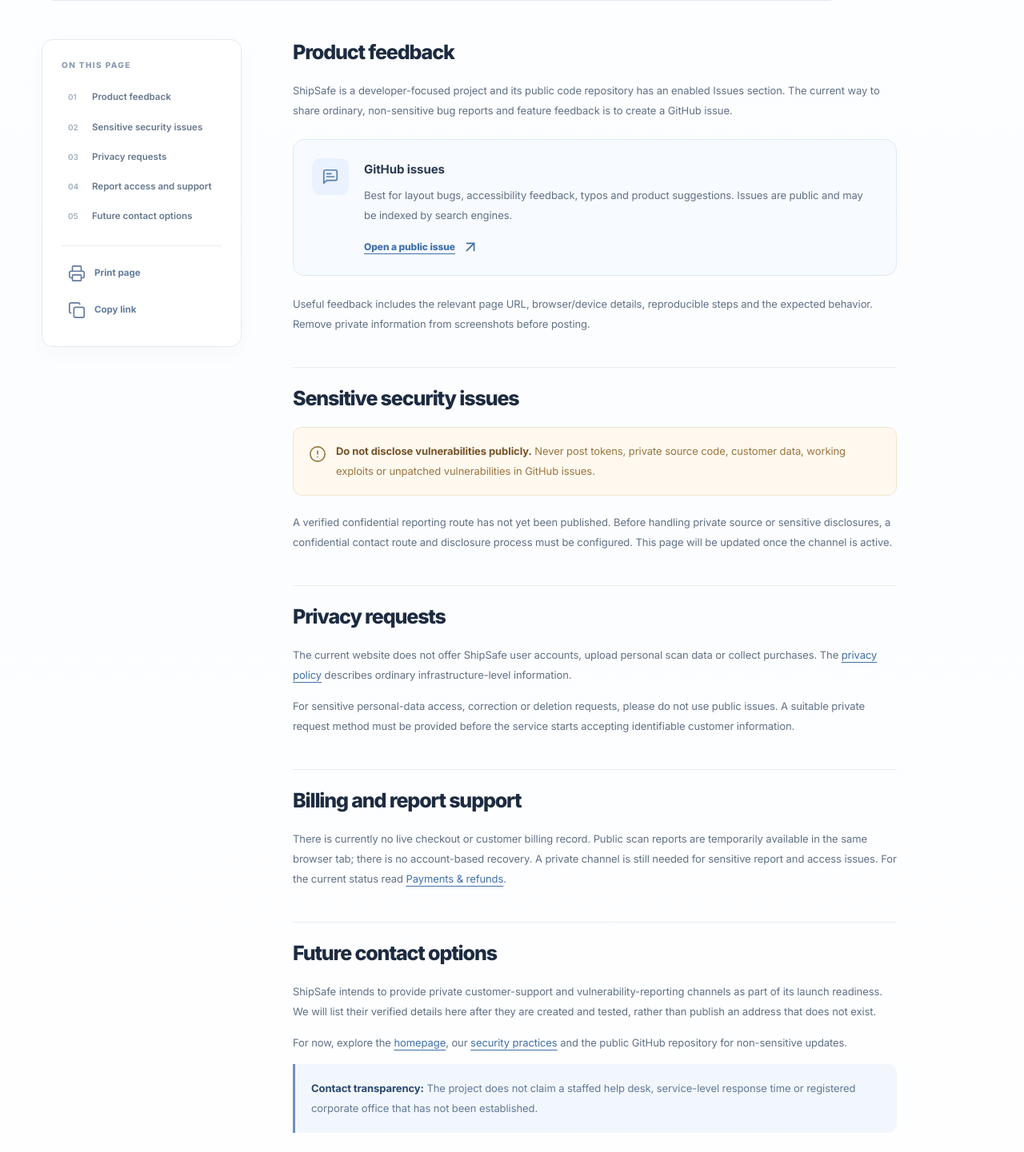
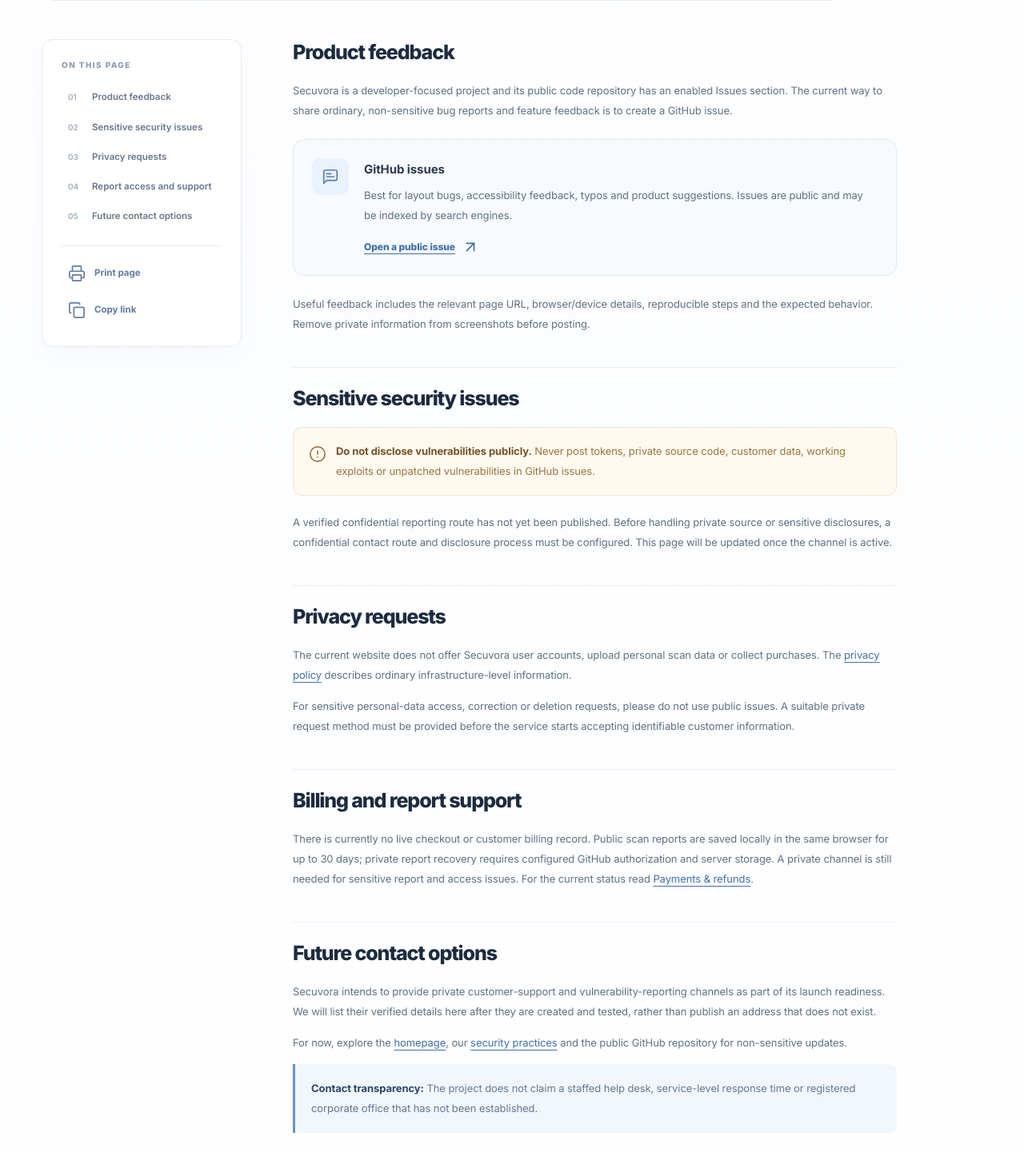
Before and after one commit to helloskyorigin/Safe-sure, a Next.js app: page /contact in a window 1280 px wide. Shown: the part 769-2210 px from the top of the page at 80% size. Built offline with nearby package versions, Linux system fonts and the light colour scheme.

Commit message:
brand/legal: Secuvora security agent copy and accurate public report retention

```diff
--- a/app/contact/page.tsx
+++ b/app/contact/page.tsx
@@ -4,8 +4,8 @@ import { ArrowUpRight, CircleAlert, MessageSquareText } from "lucide-react";
 import LegalPage, { type LegalSection } from "@/components/LegalPage";
 
 export const metadata: Metadata = {
-  title: "Contact & Support | ShipSafe",
-  description: "Contact ShipSafe about non-sensitive feedback and learn how private support will be provided before the commercial service launches.",
+  title: "Contact & Support | Secuvora",
+  description: "Contact Secuvora about non-sensitive feedback and learn how private support will be provided before the commercial service launches.",
 };
 
 const sections: LegalSection[] = [
@@ -20,7 +20,7 @@ export default function ContactPage() {
   return (
     <LegalPage
       eyebrow="COMPANY / CONTACT"
-      title="Contact ShipSafe."
+      title="Contact Secuvora."
       lead="Questions, product feedback or a website bug? Here is the appropriate channel to use today—and what not to share in public."
       sections={sections}
       summary={[
@@ -31,7 +31,7 @@ export default function ContactPage() {
     >
       <section id="feedback" className="legal-section">
         <h2>Product feedback</h2>
-        <p>ShipSafe is a developer-focused project and its public code repository has an enabled Issues section. The current way to share ordinary, non-sensitive bug reports and feature feedback is to create a GitHub issue.</p>
+        <p>Secuvora is a developer-focused project and its public code repository has an enabled Issues section. The current way to share ordinary, non-sensitive bug reports and feature feedback is to create a GitHub issue.</p>
         <div className="legal-contact-card">
           <span className="legal-contact-icon"><MessageSquareText size={20}/></span>
           <div><strong>GitHub issues</strong><p>Best for layout bugs, accessibility feedback, typos and product suggestions. Issues are public and may be indexed by search engines.</p>
@@ -46,16 +46,16 @@ export default function ContactPage() {
       </section>
       <section id="privacy" className="legal-section">
         <h2>Privacy requests</h2>
-        <p>The current website does not offer ShipSafe user accounts, upload personal scan data or collect purchases. The <Link href="/privacy">privacy policy</Link> describes ordinary infrastructure-level information.</p>
+        <p>The current website does not offer Secuvora user accounts, upload personal scan data or collect purchases. The <Link href="/privacy">privacy policy</Link> describes ordinary infrastructure-level information.</p>
         <p>For sensitive personal-data access, correction or deletion requests, please do not use public issues. A suitable private request method must be provided before the service starts accepting identifiable customer information.</p>
       </section>
       <section id="billing" className="legal-section">
         <h2>Billing and report support</h2>
-        <p>There is currently no live checkout or customer billing record. Public scan reports are temporarily available in the same browser tab; there is no account-based recovery. A private channel is still needed for sensitive report and access issues. For the current status read <Link href="/refunds">Payments & refunds</Link>.</p>
+        <p>There is currently no live checkout or customer billing record. Public scan reports are saved locally in the same browser for up to 30 days; private report recovery requires configured GitHub authorization and server storage. A private channel is still needed for sensitive report and access issues. For the current status read <Link href="/refunds">Payments & refunds</Link>.</p>
       </section>
       <section id="updates" className="legal-section">
         <h2>Future contact options</h2>
-        <p>ShipSafe intends to provide private customer-support and vulnerability-reporting channels as part of its launch readiness. We will list their verified details here after they are created and tested, rather than publish an address that does not exist.</p>
+        <p>Secuvora intends to provide private customer-support and vulnerability-reporting channels as part of its launch readiness. We will list their verified details here after they are created and tested, rather than publish an address that does not exist.</p>
         <p>For now, explore the <Link href="/">homepage</Link>, our <Link href="/security">security practices</Link> and the public GitHub repository for non-sensitive updates.</p>
         <p className="legal-note"><strong>Contact transparency:</strong> The project does not claim a staffed help desk, service-level response time or registered corporate office that has not been established.</p>
       </section>
```
